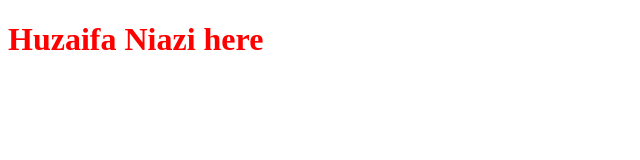
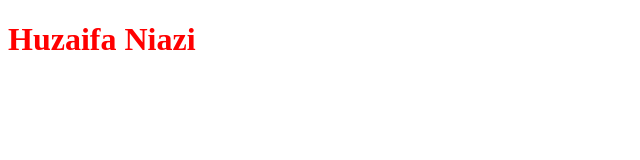
Before and after one commit to 890470/practise, a plain HTML site: page index.html in a window 1280 px wide. Shown: the whole page, without its empty margins (0-640 px from the left). Drawn offline with Linux system fonts and the light colour scheme.

Commit message:
huzaifa here

```diff
--- a/index.html
+++ b/index.html
@@ -7,6 +7,6 @@
     <link rel="stylesheet" href="style.css">
 </head>
 <body>
-    <h1>Huzaifa Niazi here</h1>
+    <h1>Huzaifa Niazi </h1>
 </body>
 </html>
```
